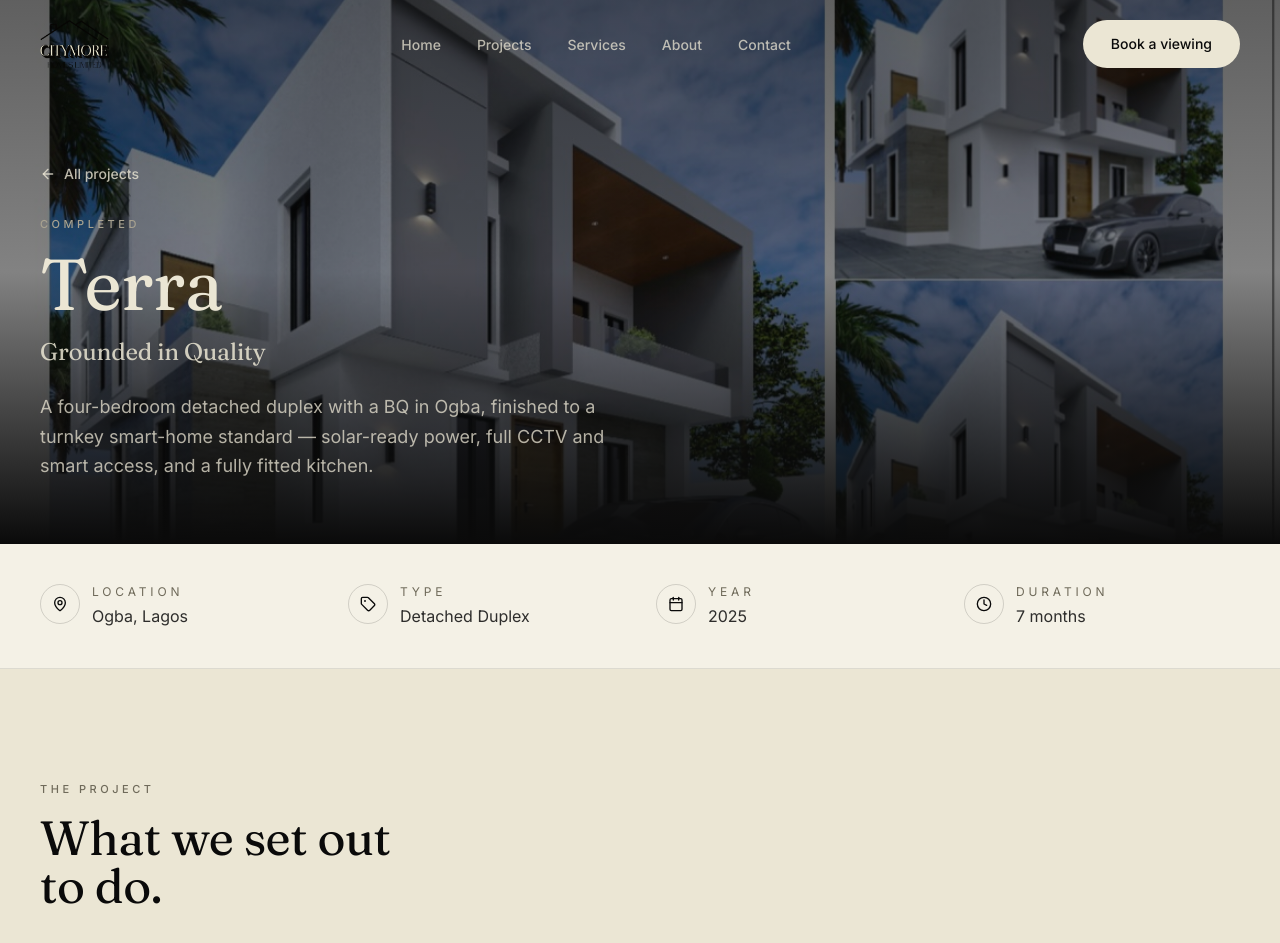
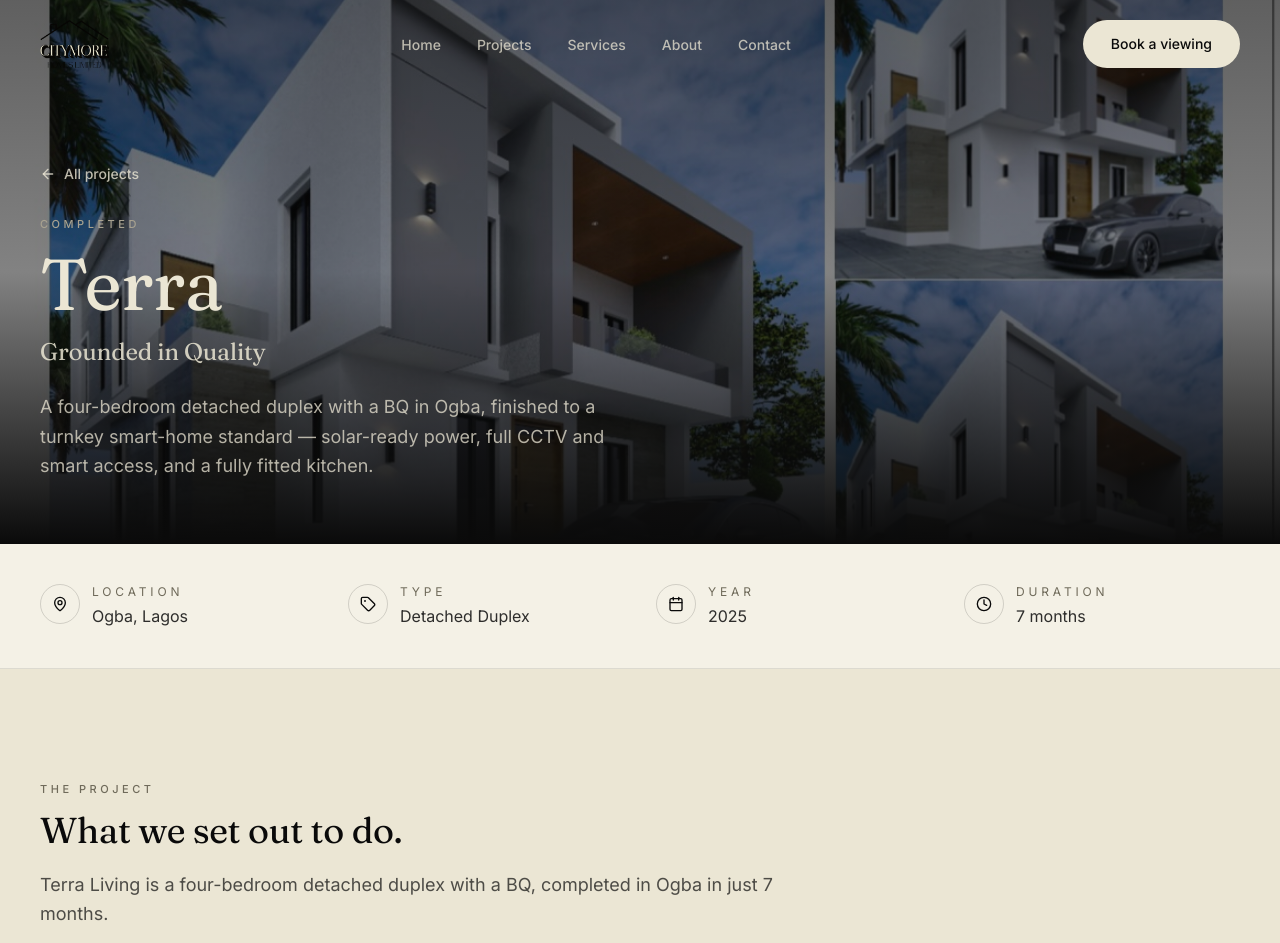
Before and after one commit to EssienAbasiama/citymore-homes, a Next.js app: page /projects/terra in a window 1280 px wide. Shown: the top 943 px of the page. Built offline with nearby package versions, Linux system fonts and the light colour scheme.

Commit message:
Project detail: tighten "The project" heading spacing
Single-line heading at a smaller size with reduced margins, so the gap
between the eyebrow and the overview text isn't so large.

```diff
--- a/app/projects/[slug]/page.jsx
+++ b/app/projects/[slug]/page.jsx
@@ -140,13 +140,11 @@ export default function ProjectDetailPage({ params }) {
         <div className="container-site">
           <div className="max-w-3xl">
             <Reveal className="eyebrow text-taupe-dark">The project</Reveal>
-            <h2 className="mt-4 font-display text-3xl leading-tight md:text-5xl">
-              <RevealText text="What we set out" />
-              <br />
-              <RevealText text="to do." delay={0.12} />
+            <h2 className="mt-3 font-display text-3xl leading-tight md:text-4xl">
+              <RevealText text="What we set out to do." />
             </h2>
             <Reveal delay={0.2}>
-              <div className="mt-7 space-y-5 text-lg leading-relaxed text-ink/70">
+              <div className="mt-5 space-y-5 text-lg leading-relaxed text-ink/70">
                 {project.overview.map((para, i) => (
                   <p key={i}>{para}</p>
                 ))}
```
